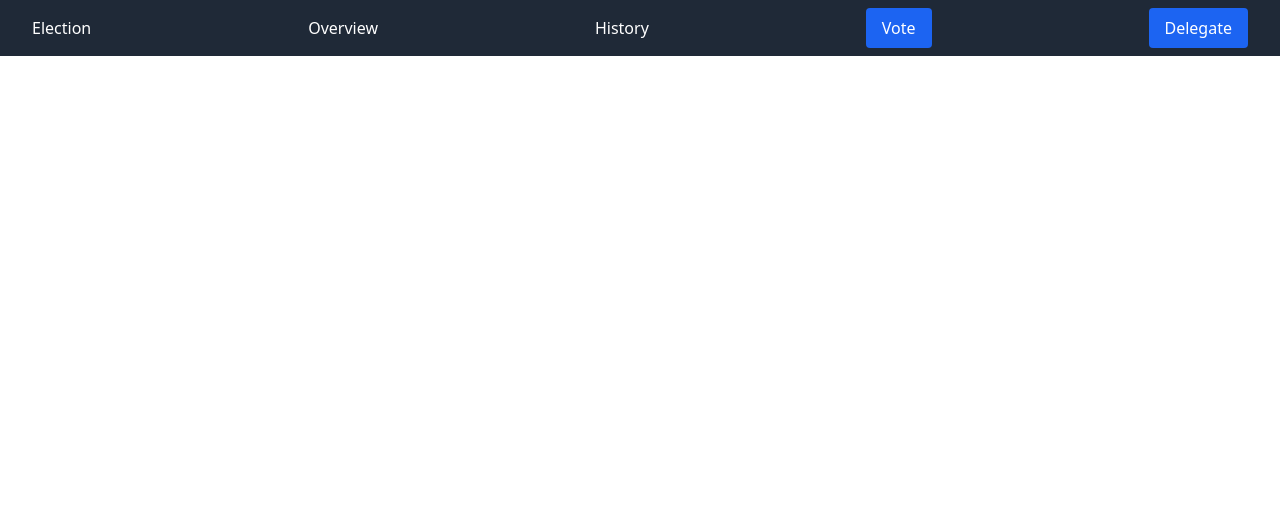
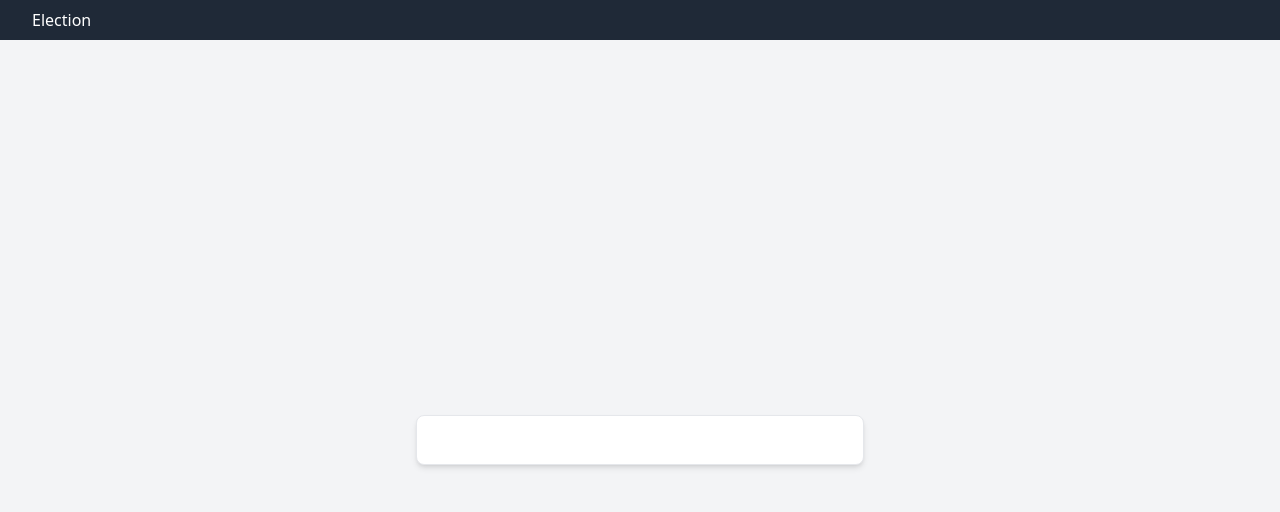
Before and after one commit to hhanh00/zcash-vote-app, a React (Vite) app: page /history in a window 1280 px wide. Shown: the top 512 px of the page. Built offline with nearby package versions, Linux system fonts and the light colour scheme.

Commit message:
chore: refactor widget tree

```diff
--- a/src/App.tsx
+++ b/src/App.tsx
@@ -8,21 +8,44 @@ import './App.css'
 import { Overview } from './Overview'
 import { Delegate } from './Delegate'
 import { Election } from './Election'
+import { History } from './History'
 import { Vote } from './Vote'
+import { useEffect, useState } from 'react'
+import { invoke } from '@tauri-apps/api/core'
 
 function App() {
+  const [election, setElection] = useState<Election | undefined>()
+  useEffect(() => {
+    (async () => {
+      const e: Election = await invoke('get_election')
+      setElection(e)
+    })()
+  })
+
+  const hasElection = election != undefined && election.id != ""
+
   return (
+    <>
+    <nav className='flex items-center justify-between px-8 py-2 bg-gray-800 text-white'>
+      <a href='/home'>Election</a>
+      {hasElection && <a href='/overview'>Overview</a>}
+      {hasElection && <a href='/history'>History</a>}
+      {hasElection && <a href='/vote'>Vote</a>}
+      {hasElection && <a href='/delegate'>Delegate</a>}
+    </nav>
     <Router>
       <div className='mx-auto flex flex-col min-h-screen'>
         <Routes>
           <Route path='/' element={<Navigate to='/home' />} />
           <Route path='/home' element={<Election />} />
-          <Route path='/overview' element={<Overview />} />
-          <Route path='/vote' element={<Vote />} />
-          <Route path='/delegate' element={<Delegate />} />
+          <Route path='/overview' element={<Overview election={election!}/>} />
+          <Route path='/history' element={<History election={election!} />} />
+          <Route path='/vote' element={<Vote election={election!} />} />
+          <Route path='/delegate' element={<Delegate election={election!} />} />
         </Routes>
       </div>
     </Router>
+    </>
   )
 }
 
--- a/src/Delegate.tsx
+++ b/src/Delegate.tsx
@@ -4,14 +4,11 @@ import { useEffect, useState } from "react";
 import { Controller, useForm } from "react-hook-form";
 import { SetElectionMessage } from "./SetElectionMessage";
 
-export function Delegate() {
-    const [election, setElection] = useState<Election | undefined>()
+export const Delegate: React.FC<ElectionProps> = ({election}) => {
     const [address, setAddress] = useState<string | undefined>()
 
     useEffect(() => {
         (async () => {
-            const election: Election = await invoke('get_election')
-            setElection(election)
             const address: string = await invoke('get_address', {})
             setAddress(address)
         })()
@@ -32,7 +29,6 @@ export function Delegate() {
             await invoke('vote', delegation)
         })()
     }
-
 
     if (election == undefined || election.id == '') return <SetElectionMessage />
 
--- /dev/null
+++ b/src/History.tsx
@@ -0,0 +1,14 @@
+import { Card, Table } from "flowbite-react"
+
+export const History: React.FC<ElectionProps> = () => {
+    return <div className="flex justify-center items-center h-screen bg-gray-100">
+        <Card className="w-full max-w-md">
+            <Table>
+                <Table.Head>
+
+                </Table.Head>
+                <Table.Body>
+                </Table.Body>
+            </Table>
+        </Card></div>
+}
--- a/src/Overview.tsx
+++ b/src/Overview.tsx
@@ -3,19 +3,15 @@ import { Accordion, Alert, Button, Card, List, Progress } from "flowbite-react"
 import { useEffect, useState } from "react";
 import { SetElectionMessage } from "./SetElectionMessage";
 
-export function Overview() {
-    const [election, setElection] = useState<Election | undefined>()
+export const Overview: React.FC<ElectionProps> = ({election}) => {
     const [height, setHeight] = useState<number | null | undefined>()
     const [balance, setBalance] = useState<number | undefined>()
     useEffect(() => {
         (async () => {
-            const election: Election = await invoke('get_election')
-            setElection(election)
-
-            console.log(election)
-            if (!election) return
-
-            await invoke('sync')
+            try {
+                await invoke('sync')
+            }
+            catch {}
 
             const height: number | null = await invoke('get_sync_height', {})
             setHeight(height)
--- a/src/Vote.tsx
+++ b/src/Vote.tsx
@@ -1,19 +1,9 @@
 import { invoke } from "@tauri-apps/api/core"
-import { useEffect, useState } from "react"
 import { SetElectionMessage } from "./SetElectionMessage"
 import { Button, Card, Label, Radio, TextInput } from "flowbite-react"
 import { Controller, SubmitHandler, useForm } from "react-hook-form"
 
-export function Vote() {
-    const [election, setElection] = useState<Election | undefined>()
-
-    useEffect(() => {
-        (async () => {
-            const election: Election = await invoke('get_election')
-            setElection(election)
-        })()
-    }, [])
-
+export const Vote: React.FC<ElectionProps> = ({election}) => {
     const { control, handleSubmit } = useForm(
         {
             defaultValues: {
--- a/src/main.tsx
+++ b/src/main.tsx
@@ -4,13 +4,6 @@ import App from "./App";
 
 ReactDOM.createRoot(document.getElementById("root") as HTMLElement).render(
   <React.StrictMode>
-    <nav className='flex items-center justify-between px-8 py-2 bg-gray-800 text-white'>
-      <a href='/home'>Election</a>
-      <a href='/overview'>Overview</a>
-      <a href='/history'>History</a>
-      <a href='/vote' className='px-4 py-2 bg-blue-600 rounded hover:bg-blue-700'>Vote</a>
-      <a href='/delegate' className='px-4 py-2 bg-blue-600 rounded hover:bg-blue-700'>Delegate</a>
-    </nav>
     <App />
   </React.StrictMode>,
 );
--- a/src/types.d.ts
+++ b/src/types.d.ts
@@ -26,3 +26,7 @@ type Vote = {
     address: string;
     amount: number;
 }
+
+declare interface ElectionProps {
+    election: Election;
+}
```
